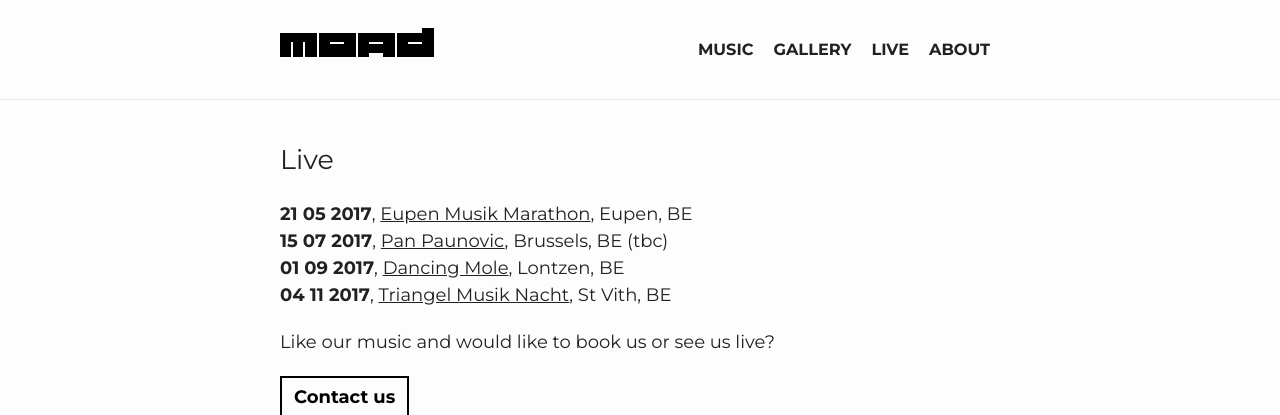
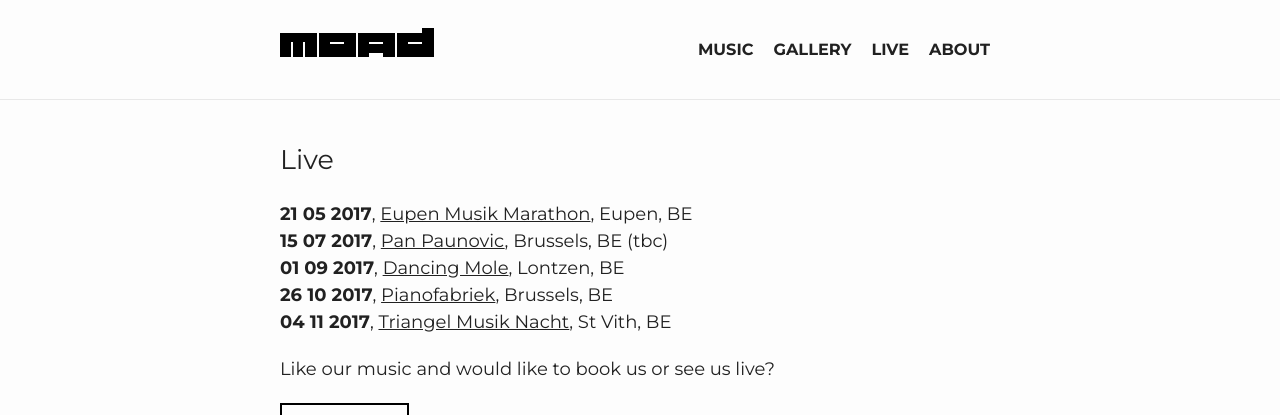
Before and after one commit to marcnoel/moad-site, a Jekyll site: the page built from live.html, in a window 1280 px wide, cut to the strip 0-415 px from the top of the page. Built offline with Jekyll 4.4.1, drawn with Linux system fonts in a browser that asks for light colours.

Commit message:
Update live.html

```diff
--- a/live.html
+++ b/live.html
@@ -38,6 +38,8 @@
     <li><strong>15 07 2017</strong>, <a style="text-decoration:underline;" href="https://www.facebook.com/moad.band/" target="_blank">Pan Paunovic</a>, Brussels, BE (tbc)</li>
     <li><strong>01 09 2017</strong>,
 <a style="text-decoration:underline;" href="https://www.facebook.com/events/1142994172416524/" target="_blank">Dancing Mole</a>, Lontzen, BE</li>
+    <li><strong>26 10 2017</strong>,
+<a style="text-decoration:underline;" href="http://www.pianofabriek.be" target="_blank">Pianofabriek</a>, Brussels, BE</li>
     <li><strong>04 11 2017</strong>, <a style="text-decoration:underline;" href="http://www.triangel.com/cms/index.php" target="_blank">Triangel Musik Nacht</a>, St Vith, BE</li>
   </ul>
   <p>Like our music and would like to book us or see us live?</p>
```
